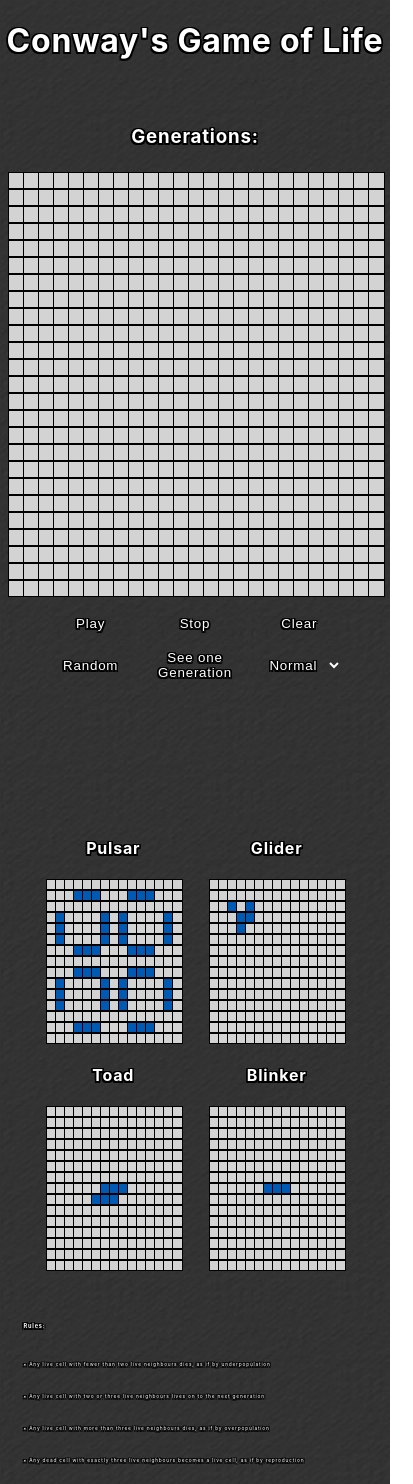
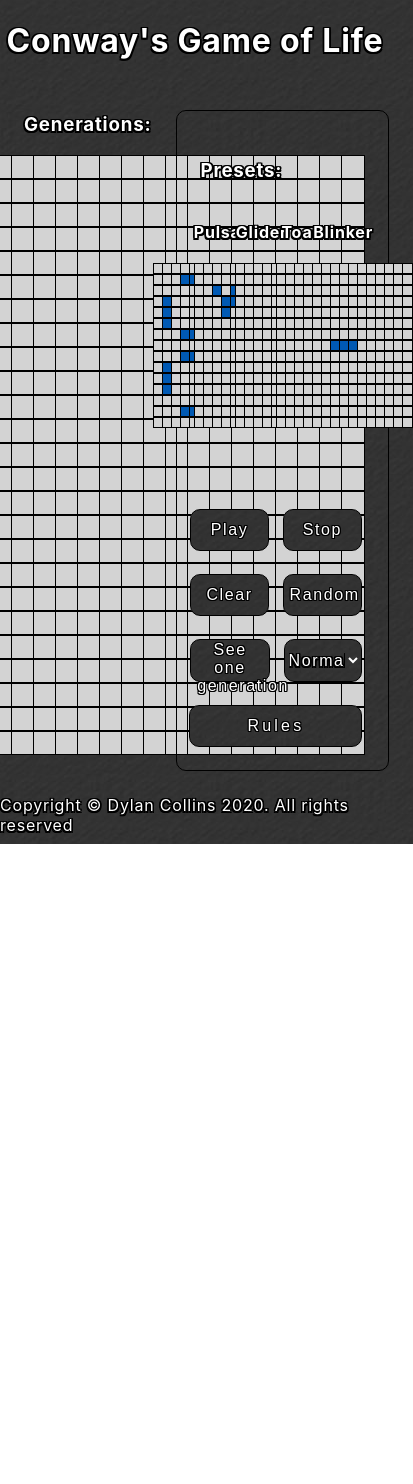
Before and after one commit to dylan17th/Conway_game_of_life, a React (Create React App) app in the folder game-of-life/: page / in a window 390 px wide. Shown: the whole page, 413 px wide, since content can reach past the window. After the commit the page ends 844 px from the top, so only its background shows below. Built offline with nearby package versions, Linux system fonts and the light colour scheme.

Commit message:
changed the styling up, still need to make it responsive

```diff
--- a/game-of-life/src/App.css
+++ b/game-of-life/src/App.css
@@ -13,31 +13,34 @@
 
 /* this is all the CSS for the grid components */
 .grid-components{
-  width: 37vw;
-  padding: 1rem;
-  height: 70vh;
+  width: 100vw;
+  height: 80vh;
   display: flex;
-  flex-direction: column;
-  align-items: center;
-  justify-content: space-evenly;
+  align-items: flex-start;
 }
 
 .grid-table{
   display: grid;
+}
 
-}
 .box{
   border: black solid 1px;
-  width:15px;
-  height: 15px;
+  width:22px;
+  height: 22px;
+}
+.grid-title{
+  display: flex;
+  flex-direction: column;
+  align-items: center;
+  width: 45vw;
 }
 
 
 /* this is all the CSS for the presets components */
 .presets-components{
-  width: 55vw;
+  width: 50vw;
   padding: .5rem;
-  height: 72vh;
+  height: 40vh;
   display: flex;
   flex-direction: column;
   justify-content: space-evenly;
@@ -63,42 +66,69 @@
   cursor: pointer;
 }
 
-/* this is all the CSS for the rules components */
-.rules-components{
-  padding: .5rem;
-  height: 30vh;
-  line-height: 2rem;
+.component-holder{
+  border: black solid 1px;
+  margin-top: 1rem;
+  height: 78vh;
+  border-radius: 10px;
 }
-
 
 /*this section is all the styling for the buttons*/
 
 .buttons-div{
   display: flex;
-  flex-direction: column;
   justify-content: space-evenly;
-  width: 70%;
+  align-items: center;
+  flex-wrap: wrap;
+  height: 31vh;
+  width: 51vw;
+  padding-top: 2rem;
+  padding-bottom: 2rem;
 }
 
-.main-buttons{
+.modal-button{
   display: flex;
-  width: 100%;
-  justify-content: space-evenly;
-  align-items: center;
+  justify-content: center;
+  padding-top: 2rem
+}
+
+.rules{
+  width:87%;
+  height: 5vh;
+  text-align: center;
+  border: black solid 1px;
+  border-radius: 10px;
+  cursor: pointer;
+  background-image: url('./images/new-background.png');
+  text-shadow: -1px -1px 0 #000, 1px 1px 0 #000, 0 -1px 0 #000,
+  0 1px 0 #000, 1px -1px 0 #000, -1px 1px 0 #000, 1px 0 0 #000,
+  -1px 0 0 #000;
+  color: white;
+  letter-spacing: .2rem;
+  outline: none;
+  padding: .3rem;
+  font-size: 1rem;
+}
+
+.rules:hover{
+  background: black;
 }
 
 .button{
-  width: 8.5vw;
+  width: 40%;
   height: 5vh;
   text-align: center;
-  border: none;
+  border: black solid 1px;
+  border-radius: 10px;
+  cursor: pointer;
   background-image: url('./images/new-background.png');
-  text-shadow: -1.5px -1.5px 0 #000, 1.5px 1.5px 0 #000, 0 -1.5px 0 #000,
-  0 1.5px 0 #000, 1.5px -1.5px 0 #000, -1.5px 1.5px 0 #000, 1.5px 0 0 #000,
-  -1.5px 0 0 #000;
+  text-shadow: -1px -1px 0 #000, 1px 1px 0 #000, 0 -1px 0 #000,
+  0 1px 0 #000, 1px -1px 0 #000, -1px 1px 0 #000, 1px 0 0 #000,
+  -1px 0 0 #000;
   color: white;
-  letter-spacing: .05rem;
+  letter-spacing: .1rem;
   outline: none;
+  font-size: 1rem;
 }
 
 .button:hover{
@@ -106,16 +136,18 @@
 }
 
 .button-select{
-  width: 8.5vw;
+  width: 20vw;
   height: 5vh;
+  border-radius: 10px;
+  border: black solid 1px;
   background-image: url('./images/new-background.png');
   text-shadow: -1.5px -1.5px 0 #000, 1.5px 1.5px 0 #000, 0 -1.5px 0 #000,
   0 1.5px 0 #000, 1.5px -1.5px 0 #000, -1.5px 1.5px 0 #000, 1.5px 0 0 #000,
   -1.5px 0 0 #000;
   color: white;
-  letter-spacing: .05rem;
-  border: none;
+  letter-spacing: .1rem;
   text-align-last:center;
+  font-size: 1rem;
 }
 
 .button-select:hover{
@@ -127,10 +159,14 @@
     border:0.1em solid #0059b3;
  }
 
+ .copyright{
+   padding-top: 1rem;
+ }
+
 
  /*start of media queries for responsiveness*/
 
- @media screen and (max-width: 1200px) {
+ /* @media screen and (max-width: 1200px) {
   .presets-components{
     width: 80vw;
   }
@@ -140,156 +176,4 @@
   .copyright{
     padding-bottom: 3rem;
   }
-}
-
-@media screen and (max-width: 1050px) {
-  .buttons-div{
-    width: 36vw;
-  }
-  .button{
-    width: 12vw ;
-  }
-  .button-select{
-    width: 12vw ;
-  }
-}
-
-@media screen and (max-width: 950px) {
-  .buttons-div{
-    width: 40vw;
-  }
-  .button{
-    width: 13vw ;
-  }
-  .button-select{
-    width: 13vw ;
-  }
-  .rules-components{
-    padding: .5rem;
-    height: 40vh;
-    line-height: 2rem;
-  }
-}
-
-
-@media screen and (max-width: 820px) {
-  .buttons-div{
-    width: 47vw;
-  }
-  .button{
-    width: 16vw ;
-  }
-  .button-select{
-    width: 16vw ;
-  }
-  .rules-components{
-    padding: .5rem;
-    height: 40vh;
-    line-height: 2rem;
-  }
-  .rules-components{
-    padding: .5rem;
-    font-size: .8rem;
-    width: 95%;
-  }
-  .presets-components{
-    width: 85vw;
-  }
-}
-
-@media screen and (max-width: 715px) {
-  .buttons-div{
-    width: 55vw;
-  }
-  .button{
-    width: 17vw ;
-  }
-  .button-select{
-    width: 17vw ;
-  }
-
-  .presets-components{
-    width: 92vw;
-  }
-}
-
-@media screen and (max-width: 660px) {
-  .buttons-div{
-    width: 57vw;
-  }
-  .button{
-    width: 19vw ;
-  }
-  .button-select{
-    width: 19vw ;
-  }
-  .presets-components{
-    width: 92vw;
-    height: 80vh;
-  }
-  .presets-section{
-    flex-wrap: wrap;
-
-  }
-  .the-presets{
-    width:40%;
-  }
-  .presets-div{
-    height: 40vh;
-    margin-bottom: 20vh;
-  }
-  .copyright{
-    padding-top: 10vh;
-  }
-}
-
-@media screen and (max-width: 660px) {
-  .rules-components{
-    font-size: .6rem;
-  }
-}
-
-@media screen and (max-width: 530px) {
-  .rules-components{
-    font-size: .5rem;
-  }
-  .buttons-div{
-    width:85vw;
-  }
-  .button{
-    width: 22vw ;
-  }
-  .button-select{
-    width: 22vw ;
-  }
-  .presets-title{
-    display: none;
-  }
-  .presets-div{
-    margin-bottom: 15vh;
-  }
-  .copyright{
-   display: none;
-  }
-}
-
-@media screen and (max-width: 510px) {
-  .rules-components{
-    font-size: .5rem;
-  }
-  .buttons-div{
-    width:85vw;
-  }
-  .button{
-    width: 22vw ;
-  }
-  .button-select{
-    width: 22vw ;
-  }
-  .rules-components{
-    font-size: .3rem;
-  }
-  .presets-div{
-    margin-top: 10vh;
-  }
-}
+}*/
--- a/game-of-life/src/components/Grid/Buttons.js
+++ b/game-of-life/src/components/Grid/Buttons.js
@@ -22,7 +22,6 @@ const Buttons = props => {
 
     return (
         <div className="buttons-div">
-            <div className="main-buttons">
             <button className="button"
                 onClick={() => {
                     props.setClickable(false);
@@ -32,11 +31,9 @@ const Buttons = props => {
             >Play</button>
             <button className="button" onClick={() => props.setClickable(true)}>Stop</button>
             <button className="button" onClick={clearingTheGid}>Clear</button>
-            </div>
-            <div className="main-buttons">
             <button className="button" onClick={randomGid}>Random</button>
             <button className="button" onClick={() => generations(props.clickable, props.setOneGeneration, props.isOneGeneration, props.oneGeneration)
-                }>{props.oneGeneration === true ? " See all generations" : "See one Generation"}</button>
+            }>{props.oneGeneration === true ? " See all generations" : "See one generation"}</button>
             <label>
                 <select className="button-select" defaultValue={props.speed.value} onChange={handleSelect}>
                     <option value={1500}>Slow</option>
@@ -45,8 +42,7 @@ const Buttons = props => {
                     <option value={200}>Super Fast</option>
                 </select>
             </label>
-
-            </div>
+            <button onClick={()=> props.openModal()}className="rules">Rules</button>
         </div>
     )
 }
--- a/game-of-life/src/components/Presets.js
+++ b/game-of-life/src/components/Grid/Presets.js
@@ -1,5 +1,5 @@
 import React from "react";
-import { pulsarFunction, handleIteration, loophandler } from "../helper_function"
+import { pulsarFunction, handleIteration, loophandler } from "../../helper_function/index"
 
 const Presets = ({ setClickedOnPulsar, setClickedOnGlider, setClickedOnToad, setClickedOnBlinker }) => {
     const pulsar = () => {
--- a/game-of-life/src/components/Grid/index.js
+++ b/game-of-life/src/components/Grid/index.js
@@ -1,8 +1,9 @@
 import React, { useState, useCallback, useRef, useEffect } from "react";
 import Buttons from "./Buttons";
+import Presets from './Presets'
 import { handleMainBlinker, handleMainToad, handleMainPulsar, handleMainGlider, gridMaker, settingState, handlingIndexCheck, EffectHookHelper } from '../../helper_function/index';
 
-const Grid = ({ clickedOnPulsar, setClickedOnPulsar, clickedOnGlider, setClickedOnGlider, clickedOnBlinker, setClickedOnBlinker, clickedOnToad, setClickedOnToad }) => {
+const Grid = ({ openModal ,clickedOnPulsar, setClickedOnPulsar, clickedOnGlider, setClickedOnGlider, clickedOnBlinker, setClickedOnBlinker, clickedOnToad, setClickedOnToad }) => {
     const rows = 25;
     const cols = 25;
     const [clickable, setClickable] = useState(true);
@@ -54,8 +55,9 @@ const Grid = ({ clickedOnPulsar, setClickedOnPulsar, clickedOnGlider, setClicked
 
     return (
         <>
+            <div className='grid-title'>
                 <h3>Generations: {numberOfGenerations === 0 ? undefined : numberOfGenerations}</h3>
-            <div className="grid-table" style={{ display: "grid", gridTemplateColumns: `repeat(${cols}, 15px)` }}>
+                <div className="grid-table" style={{ display: "grid", gridTemplateColumns: `repeat(${cols}, 22px)` }}>
                     {myGrid.map((rows, index) => rows.map((column, i) =>
                         (<div
                             onClick={() => settingState(clickable, setMyGrid, index, i)}
@@ -64,6 +66,16 @@ const Grid = ({ clickedOnPulsar, setClickedOnPulsar, clickedOnGlider, setClicked
                             style={{ backgroundColor: myGrid[index][i] ? "#0059b3" : "lightgrey" }}>
                         </div>)))}
                 </div>
+            </div>
+            <div className="component-holder">
+                <section className="presets-components">
+                    <Presets
+                        setClickedOnPulsar={setClickedOnPulsar}
+                        setClickedOnGlider={setClickedOnGlider}
+                        setClickedOnBlinker={setClickedOnBlinker}
+                        setClickedOnToad={setClickedOnToad}
+                    />
+                </section>
                 <Buttons
                     setClickable={setClickable}
                     runGame={runGame}
@@ -80,7 +92,9 @@ const Grid = ({ clickedOnPulsar, setClickedOnPulsar, clickedOnGlider, setClicked
                     setSpeed={setSpeed}
                     speed={speed}
                     mySpeed={mySpeed}
+                    openModal={openModal}
                 />
+            </div>
         </>
     )
 }
--- a/game-of-life/src/components/Rules.js
+++ b/game-of-life/src/components/Rules.js
@@ -2,13 +2,13 @@ import React from "react";
 
 const Rules = () => {
     return (
-        <>
+        <div className=".rules-components">
             <h1>Rules:</h1>
             <div>• Any live cell with fewer than two live neighbours dies, as if by underpopulation</div>
             <div>• Any live cell with two or three live neighbours lives on to the next generation</div>
             <div>• Any live cell with more than three live neighbours dies, as if by overpopulation</div>
             <div>• Any dead cell with exactly three live neighbours becomes a live cell, as if by reproduction</div>
-        </>
+        </div>
     )
 }
 
--- a/game-of-life/src/components/index.js
+++ b/game-of-life/src/components/index.js
@@ -1,14 +1,21 @@
 import React, { useState } from "react";
-import Presets from './Presets';
 import Grid from './Grid/index';
 import Rules from './Rules';
+import Modal from 'react-modal';
+import { customStyles } from '../helper_function/index'
 
 const Main = () => {
     const [clickedOnPulsar, setClickedOnPulsar] = useState(false)
     const [clickedOnGlider, setClickedOnGlider] = useState(false)
     const [clickedOnBlinker, setClickedOnBlinker] = useState(false)
     const [clickedOnToad, setClickedOnToad] = useState(false)
-
+    const [modalIsOpen, setIsOpen] = useState(false);
+    function openModal() {
+        setIsOpen(true);
+    }
+    function closeModal() {
+        setIsOpen(false);
+    }
     return (
         <div className="main-component">
             <h1 className="title-for-page">Conway's Game of Life</h1>
@@ -22,19 +29,19 @@ const Main = () => {
                     setClickedOnGlider={setClickedOnGlider}
                     setClickedOnBlinker={setClickedOnBlinker}
                     setClickedOnToad={setClickedOnToad}
+                    openModal={openModal}
                 />
             </section>
-            <section className="presets-components">
-                <Presets
-                    setClickedOnPulsar={setClickedOnPulsar}
-                    setClickedOnGlider={setClickedOnGlider}
-                    setClickedOnBlinker={setClickedOnBlinker}
-                    setClickedOnToad={setClickedOnToad}
-                />
-                <section className="rules-components">
-                    <Rules />
-                </section>
-            </section>
+            <Modal
+                isOpen={modalIsOpen}
+                onRequestClose={closeModal}
+                style={customStyles}
+            >
+                <Rules />
+                <div className="modal-button">
+                    <button className="rules" onClick={closeModal}>close</button>
+                </div>
+            </Modal>
             <div className="copyright">
                 Copyright {'\u00a9'} Dylan Collins 2020. All rights reserved
             </div>
--- a/game-of-life/src/helper_function/index.js
+++ b/game-of-life/src/helper_function/index.js
@@ -1,3 +1,5 @@
+import background from '../images/new-background.png';
+
 //functions used in the presets components
 export const pulsarFunction = (gridRows) => {
     const rowCols = [[1, 3], [1, 4], [1, 5], [1, 9], [1, 10], [1, 11], [3, 6], [4, 6], [5, 6], [3, 1],
@@ -91,3 +93,21 @@ export const generations = (clickable, setOneGeneration, isOneGeneration, oneGen
         isOneGeneration.current = !isOneGeneration;
     }
 }
+
+//const used to style to modal
+export const customStyles = {
+    content : {
+      top: '50%',
+      left: '50%',
+      right: 'auto',
+      bottom: 'auto',
+      marginRight: '-50%',
+      transform: 'translate(-50%, -50%)',
+      width: "70%",
+      height: "35%",
+      backgroundImage: `url(${background})`,
+      borderRadius: "10px",
+      lineHeight: "2rem",
+
+    }
+  };
--- /dev/null
+++ b/package.json
@@ -0,0 +1,5 @@
+{
+  "dependencies": {
+    "react-modal": "^3.11.2"
+  }
+}
```
Also changed, not shown: 1 other file (tests, documents, lock files or other folders). Lines whose indentation alone changed are shown as unchanged.
